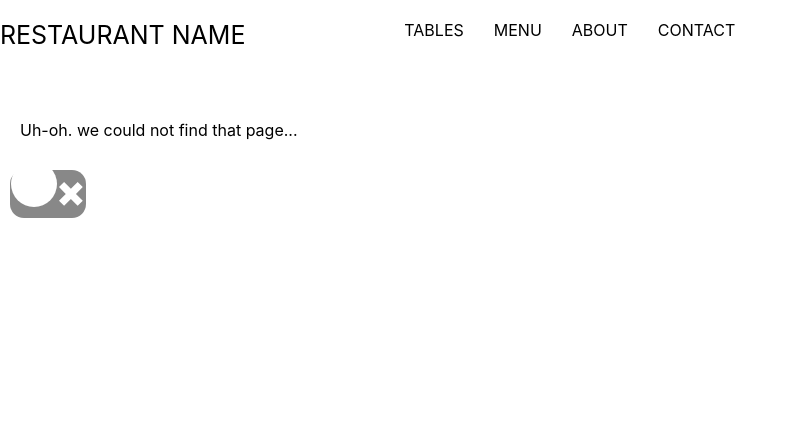
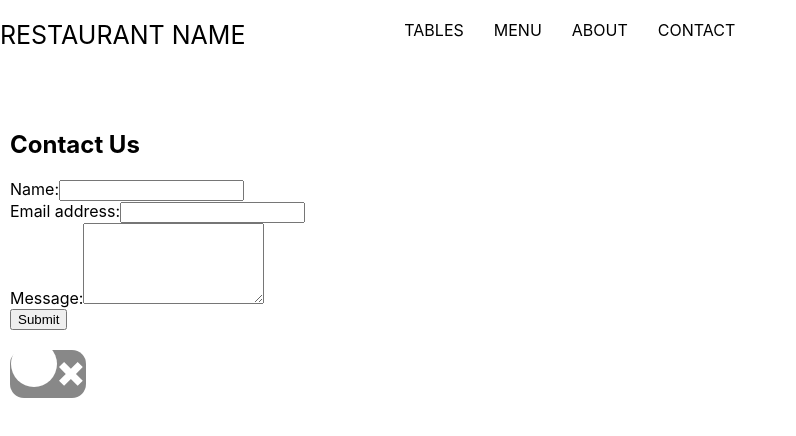
Before and after one commit to itsmarcotime/restaurantHelper, a React (Create React App) app in the folder client/: page /contact in a window 1280 px wide. Shown: the top 436 px of the page, without its empty margins (0-796 px from the left). Built offline with nearby package versions, Linux system fonts and the light colour scheme.

Commit message:
added About and Contact pages, routes, and email helper util

```diff
--- a/client/package.json
+++ b/client/package.json
@@ -11,6 +11,7 @@
     "apollo-server-express": "^3.10.2",
     "bootstrap": "^5.2.1",
     "graphql": "^16.6.0",
+    "helpers": "^0.0.6",
     "react": "^17.0.2",
     "react-dom": "^17.0.2",
     "react-query": "^3.39.2",
--- a/client/src/App.js
+++ b/client/src/App.js
@@ -1,7 +1,8 @@
+/* eslint-disable no-unused-vars */
 import React, { createContext, useState } from 'react';
 import { ApolloProvider, ApolloClient, InMemoryCache, createHttpLink } from '@apollo/client';
 import { BrowserRouter as Router, Routes, Route } from 'react-router-dom';
-
+import ContactForm from './pages/Contact';
 import ReactSwitch from 'react-switch';
 
 
@@ -12,6 +13,8 @@ import NoMatch from './pages/NoMatch';
 import TableSetUp from './pages/TableSetUp';
 import Signup from './pages/Signup';
 import Login from './pages/Login';
+import About from './pages/About';
+import Contact from './pages/Contact'
 
 
 
@@ -65,6 +68,14 @@ function App() {
             path="/tableSetUp"
             element={<TableSetUp />}
           />
+          <Route
+            path="/contact"
+            element={<ContactForm />}
+          />
+          <Route
+            path="/about"
+            element={<About />}
+          />
         </Routes>
           </div>
           <ReactSwitch onChange={toggleTheme} checked={theme === 'dark'}/>
--- /dev/null
+++ b/client/src/pages/About.js
@@ -0,0 +1,16 @@
+import React from 'react';
+function About() {
+  return (
+    <section className="my-5">
+      <h1 id="about">Who We Are</h1>
+      <div className="my-2">
+        <p>
+          Our mission is to provide restaurants and food trucks with peace of mind in managing their establishment.
+          We make it easy for owners of the food industry to view their restaurant statistics and activity from a single application at any time.
+        </p>
+      </div>
+    </section>
+  );
+}
+
+export default About;
--- /dev/null
+++ b/client/src/pages/Contact.js
@@ -0,0 +1,66 @@
+import React, { useState } from 'react';
+
+import { validateEmail } from '/Users/sarahernandez/Desktop/restaurantHelper/client/src/utils/helpers';
+
+function ContactForm() {
+  const [formState, setFormState] = useState({ name: '', email: '', message: '' });
+
+  const [errorMessage, setErrorMessage] = useState('');
+  const { name, email, message } = formState;
+
+  const handleSubmit = (e) => {
+    e.preventDefault();
+    if (!errorMessage) {
+      console.log('Submit Form', formState);
+    }
+  };
+
+  const handleChange = (e) => {
+    if (e.target.name === 'email') {
+      const isValid = validateEmail(e.target.value);
+      if (!isValid) {
+        setErrorMessage('Your email is invalid.');
+      } else {
+        setErrorMessage('');
+      }
+    } else {
+      if (!e.target.value.length) {
+        setErrorMessage(`${e.target.name} is required.`);
+      } else {
+        setErrorMessage('');
+      }
+    }
+    if (!errorMessage) {
+      setFormState({ ...formState, [e.target.name]: e.target.value });
+      console.log('Handle Form', formState);
+    }
+  };
+
+  return (
+    <section>
+      <h1 data-testid="h1tag">Contact Us</h1>
+      <form id="contact-form" onSubmit={handleSubmit}>
+        <div className='Contactform'>
+          <label htmlFor="name">Name:</label>
+          <input type="text" name="name" defaultValue={name} onBlur={handleChange} />
+      </div>
+        <div>
+          <label htmlFor="email">Email address:</label>
+          <input type="email" name="email" defaultValue={email} onBlur={handleChange} />
+        </div>
+        <div>
+          <label htmlFor="message">Message:</label>
+          <textarea name="message" rows="5" defaultValue={message} onBlur={handleChange} />
+        </div>
+        {errorMessage && (
+          <div>
+            <p className="error-text">{errorMessage}</p>
+          </div>
+        )}
+        <button data-testid="button" type="submit">Submit</button>
+      </form>
+    </section>
+  );
+}
+
+export default ContactForm;
--- /dev/null
+++ b/client/src/utils/helpers.js
@@ -0,0 +1,8 @@
+export function capitalizeFirstLetter(string) {
+    return string.charAt(0).toUpperCase() + string.slice(1);
+  }
+
+  export function validateEmail(email) {
+    var re = /^(([^<>()[\]\\.,;:\s@"]+(\.[^<>()[\]\\.,;:\s@"]+)*)|(".+"))@((\[[0-9]{1,3}\.[0-9]{1,3}\.[0-9]{1,3}\.[0-9]{1,3}\])|(([a-zA-Z\-0-9]+\.)+[a-zA-Z]{2,}))$/;
+    return re.test(String(email).toLowerCase());
+  }
```
Also changed, not shown: client/src/index.css (line endings or trailing spaces), 2 other files (tests, documents, lock files or other folders).
